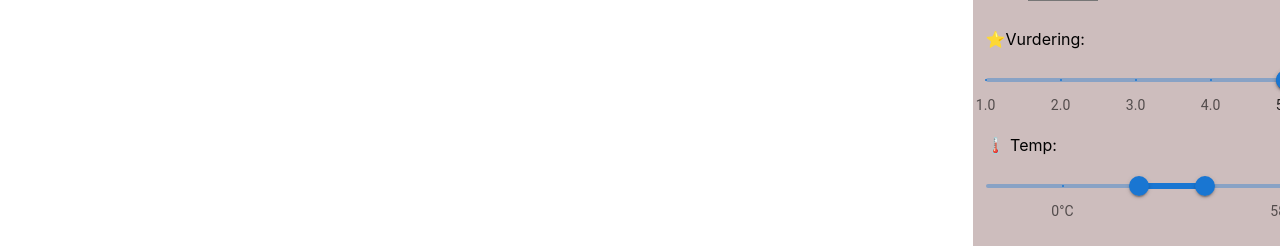
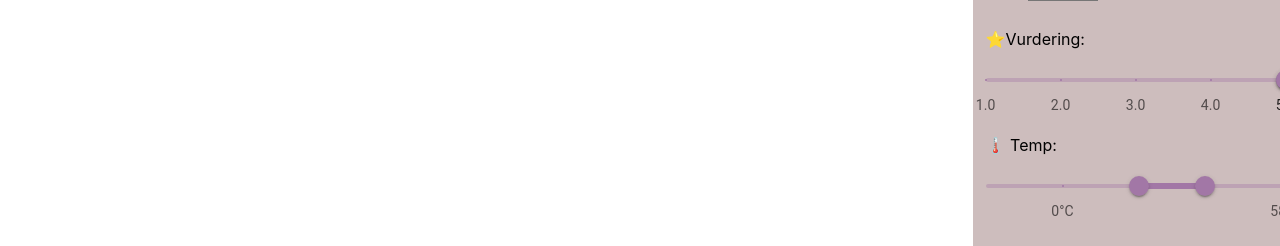
Before and after one commit to Tobiazo/travelapp, a React (Create React App) app in the folder client/travelapp/: page / in a window 1280 px wide. Shown: the part 374-620 px from the top of the page. Built offline with nearby package versions, Linux system fonts and the light colour scheme; no server answers.

Commit message:
fiksa farge på slider

```diff
--- a/client/travelapp/src/styles/Sidebar.css
+++ b/client/travelapp/src/styles/Sidebar.css
@@ -20,3 +20,7 @@
 #tagsContainer{
     margin-bottom: 10%;
 }
+
+.MuiSlider-track, .MuiSlider-rail, .MuiSlider-mark, .MuiSlider-thumb{
+    color: rgb(162, 119, 166);
+}
```
